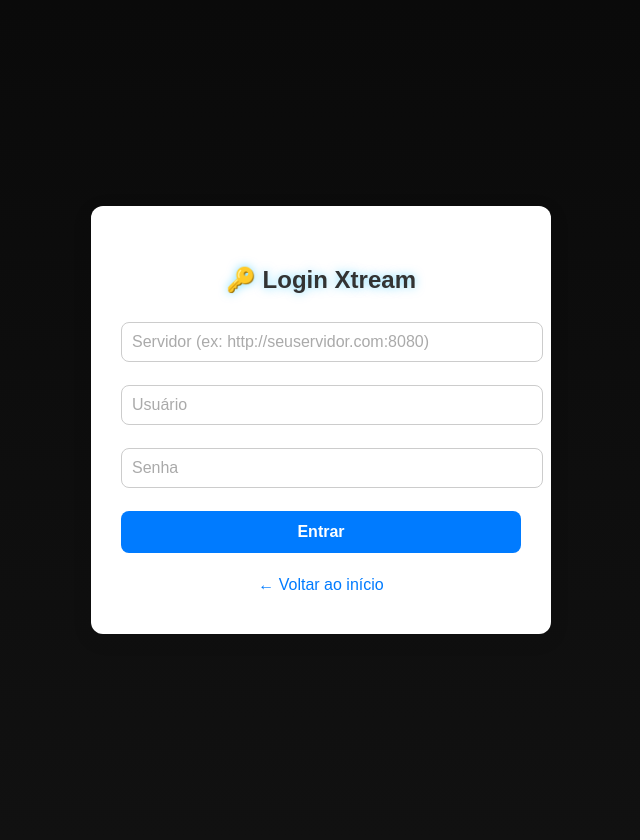
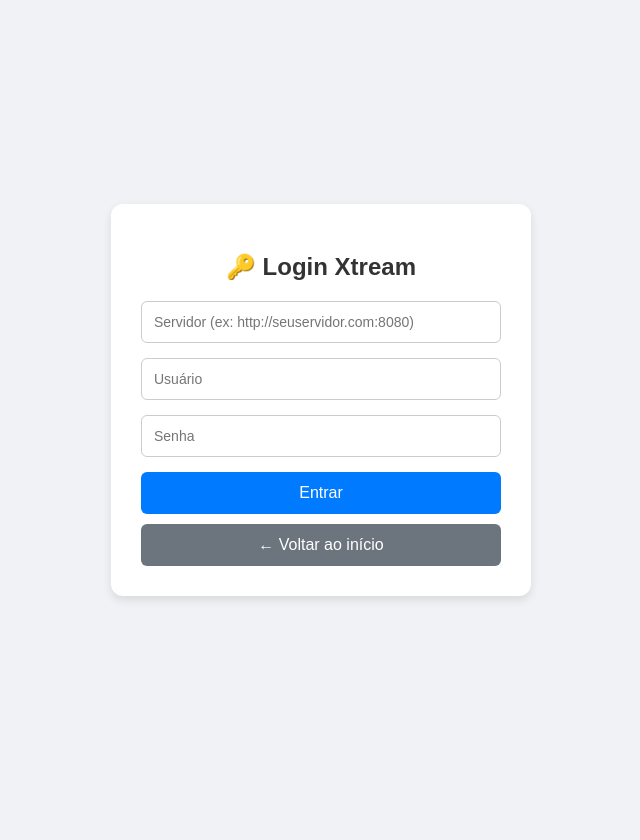
Before and after one commit to JET-SOUZA/jet.iptv, a Flask app: page /xtream in a window 1280 px wide. Shown: the whole page, without its empty margins (319-959 px from the left). After the commit the page ends 600 px from the top, so only its background shows below. Run offline with Flask 3, Linux system fonts and the light colour scheme; the visitor is signed in with stand-in values (Sample User, id 1).

Commit message:
Update login_xtream.html

```diff
--- a/templates/login_xtream.html
+++ b/templates/login_xtream.html
@@ -1,76 +1,98 @@
 <!DOCTYPE html>
-<html lang="pt-br">
+<html lang="pt-BR">
 <head>
     <meta charset="UTF-8">
+    <title>Login Xtream</title>
     <meta name="viewport" content="width=device-width, initial-scale=1.0">
-<title>Login Xtream</title>
-<link rel="stylesheet" href="{{ url_for('static', filename='css/style.css') }}">
     <style>
         body {
             font-family: Arial, sans-serif;
-        background-color: #f2f4f8;
+            background: #f0f2f5;
             display: flex;
             justify-content: center;
             align-items: center;
             height: 100vh;
+            margin: 0;
         }
         .login-container {
             background: #fff;
-        padding: 40px 30px;
+            padding: 30px;
             border-radius: 12px;
-        box-shadow: 0 5px 20px rgba(0,0,0,0.1);
+            box-shadow: 0 4px 10px rgba(0,0,0,0.1);
             width: 100%;
-        max-width: 400px;
-        text-align: center;
+            max-width: 360px;
         }
         h2 {
+            text-align: center;
             color: #333;
             margin-bottom: 20px;
         }
-    input {
-        width: 100%;
-        padding: 10px;
+        form {
+            display: flex;
+            flex-direction: column;
+        }
+        input[type="text"], input[type="password"] {
+            padding: 12px;
             margin-bottom: 15px;
+            border-radius: 6px;
             border: 1px solid #ccc;
-        border-radius: 8px;
-        font-size: 16px;
+            font-size: 14px;
+        }
+        input[type="text"]:focus, input[type="password"]:focus {
+            outline: none;
+            border-color: #007bff;
         }
         button {
-        width: 100%;
-        background-color: #007bff;
-        color: white;
+            padding: 12px;
+            background: #007bff;
+            color: #fff;
             border: none;
-        padding: 12px;
-        border-radius: 8px;
+            border-radius: 6px;
+            font-size: 16px;
             cursor: pointer;
-        font-size: 16px;
-        font-weight: bold;
-        transition: background 0.3s;
+            transition: background 0.2s;
         }
         button:hover {
-        background-color: #0056b3;
+            background: #0056b3;
         }
-    .back-link {
-        display: inline-block;
-        margin-top: 15px;
-        color: #007bff;
-        text-decoration: none;
+        .back-button {
+            margin-top: 10px;
+            background: #6c757d;
         }
-    .back-link:hover {
-        text-decoration: underline;
+        .back-button:hover {
+            background: #495057;
+        }
+        .flash {
+            color: red;
+            margin-bottom: 10px;
+            text-align: center;
         }
     </style>
 </head>
 <body>
     <div class="login-container">
         <h2>🔑 Login Xtream</h2>
+
+        {% with messages = get_flashed_messages() %}
+          {% if messages %}
+            <div class="flash">
+              {% for message in messages %}
+                {{ message }}<br>
+              {% endfor %}
+            </div>
+          {% endif %}
+        {% endwith %}
+
         <form method="POST">
             <input type="text" name="server" placeholder="Servidor (ex: http://seuservidor.com:8080)" required>
             <input type="text" name="username" placeholder="Usuário" required>
             <input type="password" name="password" placeholder="Senha" required>
             <button type="submit">Entrar</button>
         </form>
-        <a href="{{ url_for('index') }}" class="back-link">← Voltar ao início</a>
+
+        <form action="{{ url_for('index') }}">
+            <button type="submit" class="back-button">← Voltar ao início</button>
+        </form>
     </div>
 </body>
 </html>
```
Lines whose indentation alone changed are shown as unchanged.
